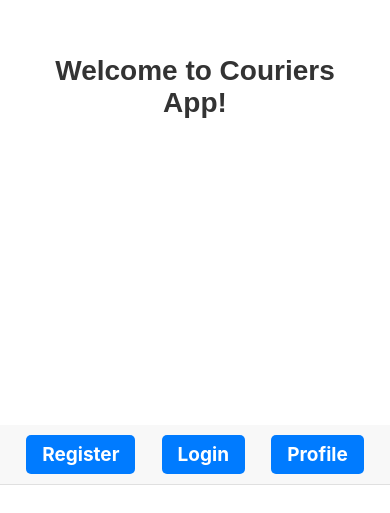
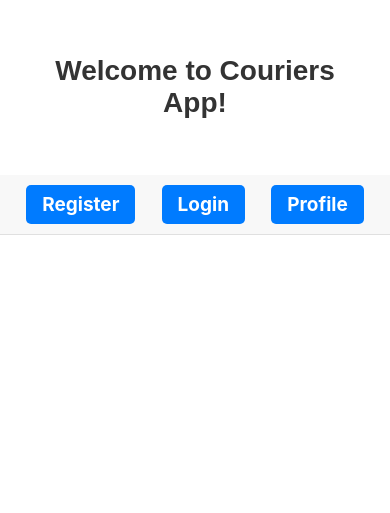
Before and after one commit to LiZoMark841619/Couriers, a React Native app in the folder frontend/: screen / in a window 390 px wide. Shown: the part 165-678 px from the top of the page. Built offline with nearby package versions, Linux system fonts and the light colour scheme.

Commit message:
New components added. Not fulfilled yet.

```diff
--- a/frontend/components/Navbar.tsx
+++ b/frontend/components/Navbar.tsx
@@ -34,7 +34,6 @@ const styles = StyleSheet.create({
         width: '100%',
         height: 60,
         position: 'relative',
-        top: 250,
         justifyContent: 'space-evenly',
         alignItems: 'center',
         paddingVertical: 10,
```
Also changed, not shown: frontend/components/Sign_in.tsx (added), frontend/components/Sign_out.tsx (added), frontend/components/Sign_up.tsx (added).
